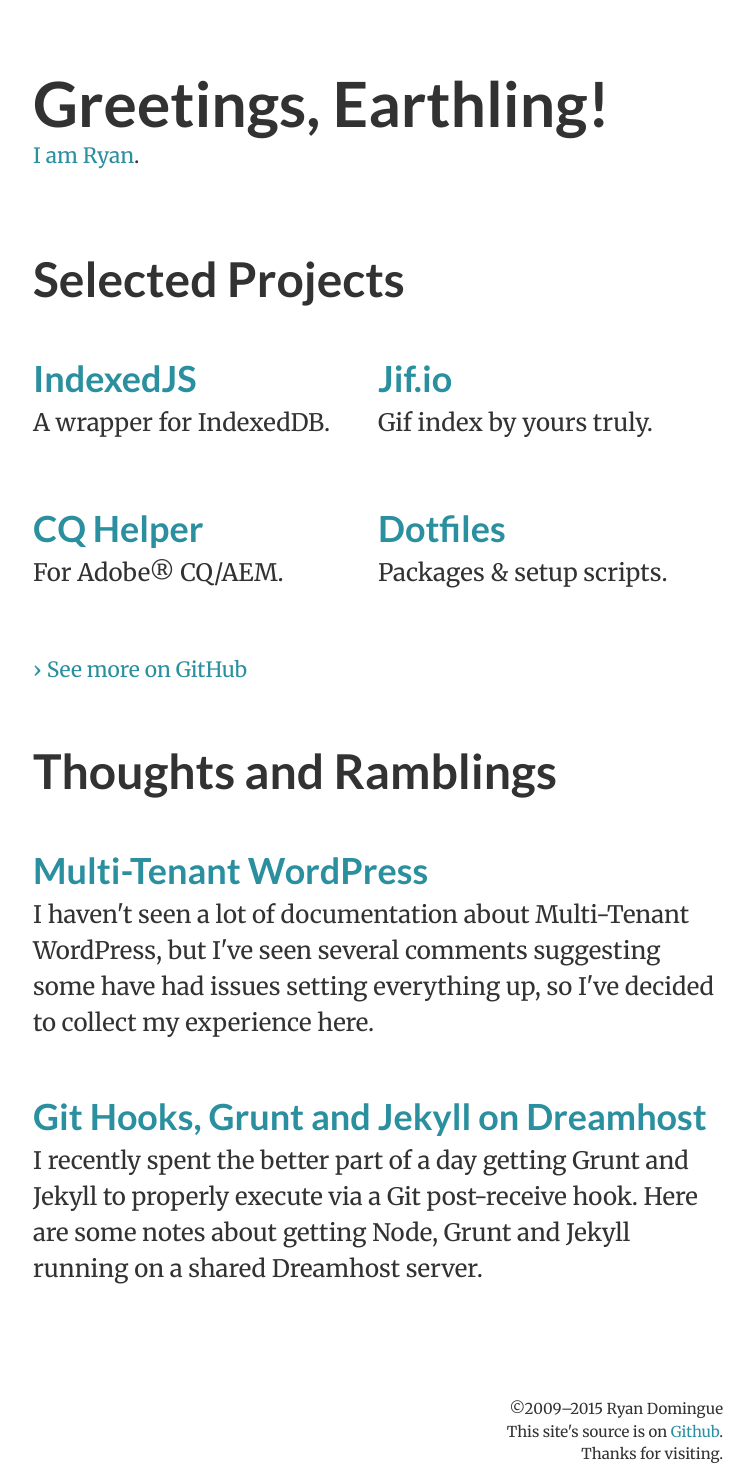
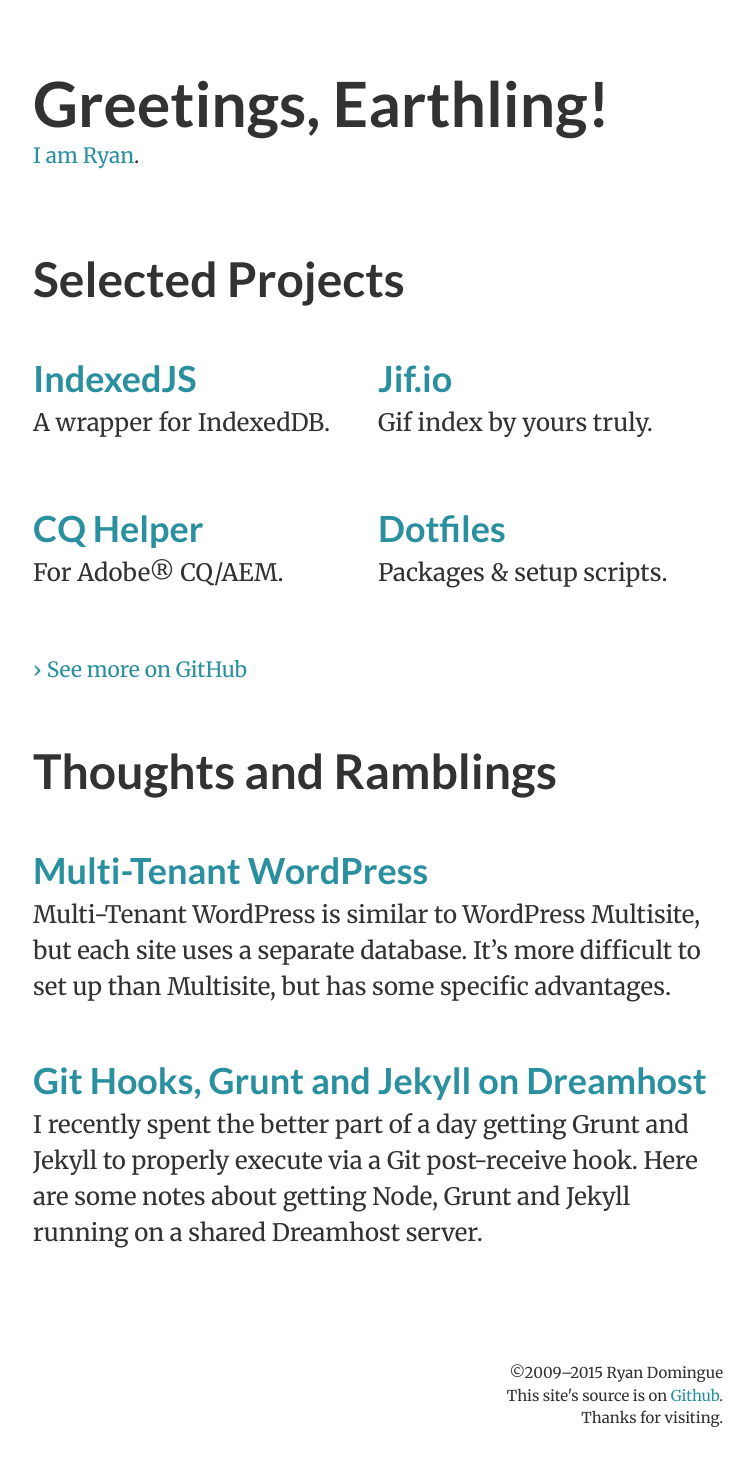
Before and after one commit to goodguyry/ryandomingue.com, a Jekyll site: the page built from index.html, in a window 1280 px wide. Shown: the whole page, without its empty margins (262-1016 px from the left). Built offline with Jekyll 4.4.1, drawn with Linux system fonts in a browser that asks for light colours; after the commit the page ends 1445 px from its top, so only the background shows below that.

Commit message:
Updated excerpt

```diff
--- a/_posts/2015-01-23-multi-tenant-wordpress.md
+++ b/_posts/2015-01-23-multi-tenant-wordpress.md
@@ -1,7 +1,7 @@
 ---
 layout: post
 title: Multi-Tenant WordPress
-excerpt: I haven't seen a lot of documentation about Multi-Tenant WordPress, but I've seen several comments suggesting some have had issues setting everything up, so I've decided to collect my experience here.
+excerpt: Multi-Tenant WordPress is similar to WordPress Multisite, but each site uses a separate database. It&rsquo;s more difficult to set up than Multisite, but has some specific advantages.
 description: The multi-tenant WordPress setup allows multiple 'tenant' sites to run from one 'core' WordPress install, but with separate databases.
 code: true
 ---
```
